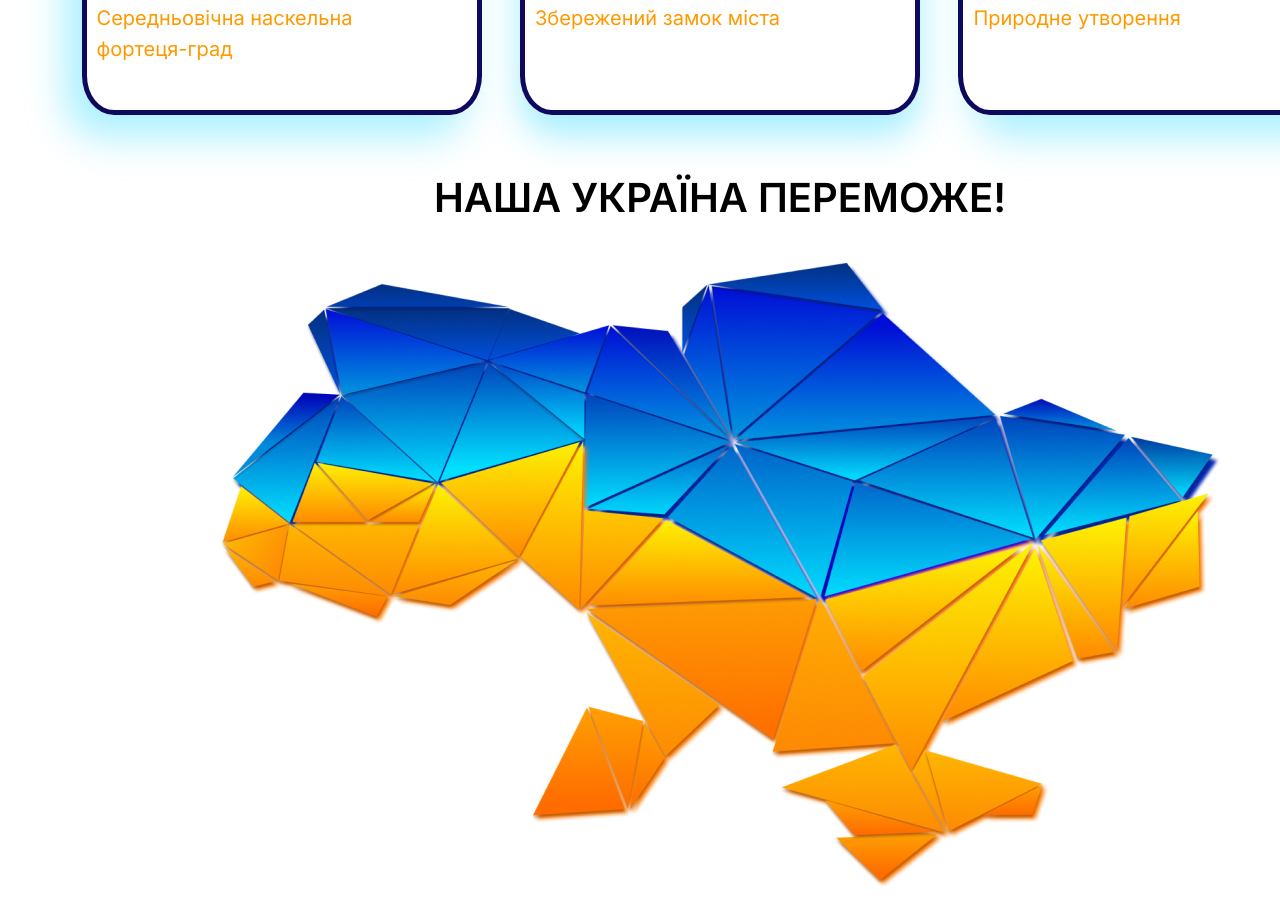
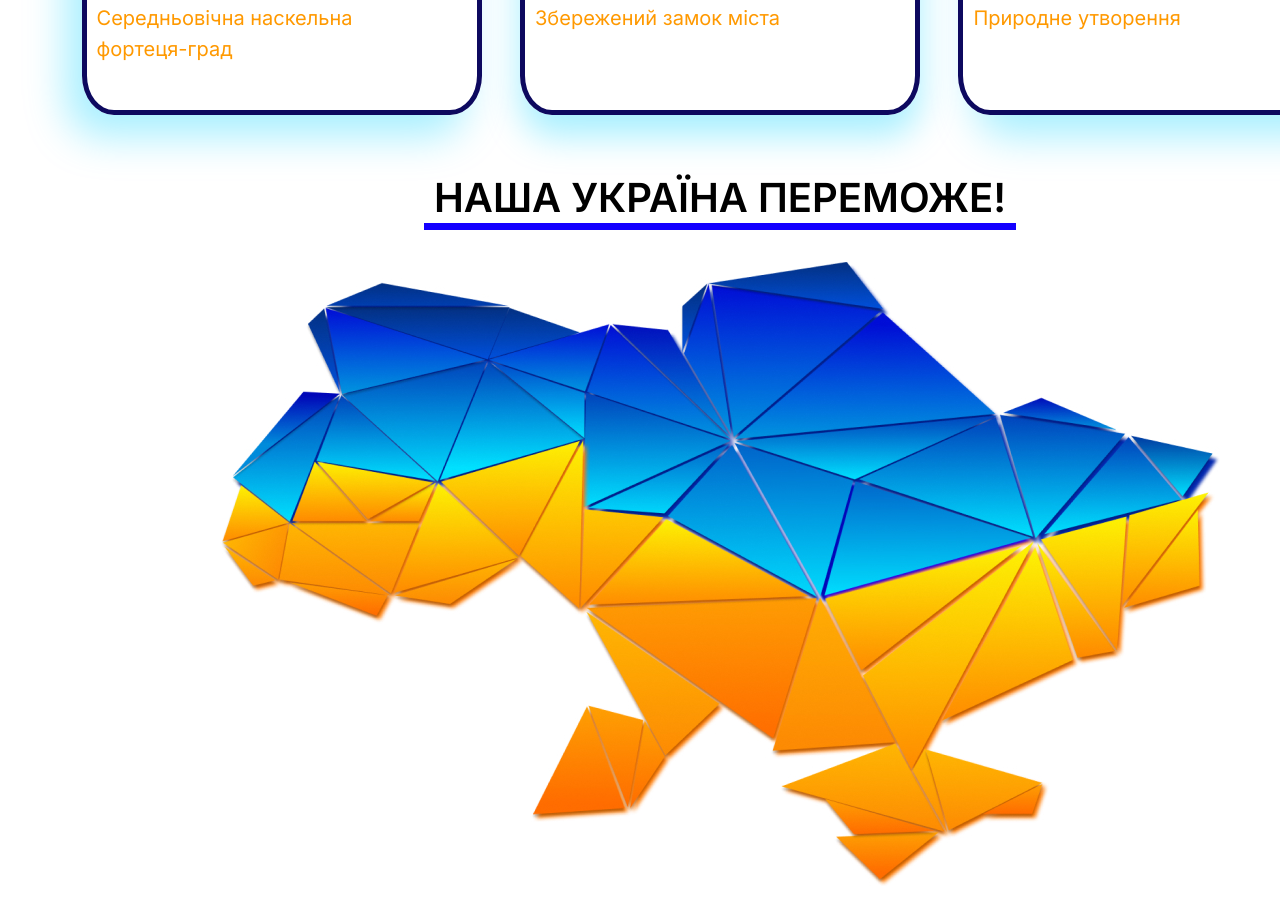
Before and after one commit to stakhandr/frontend, a plain HTML site: page hw_03/index.html in a window 1280 px wide. Shown: the part 1410-2319 px from the top of the page. Drawn offline with nearby package versions, Linux system fonts and the light colour scheme; a web font is replaced by a local one.

Commit message:
add line

```diff
--- a/hw_03/index.html
+++ b/hw_03/index.html
@@ -48,6 +48,7 @@
         </div>
         <div class="section win">
             <h2>НАША УКРАЇНА ПЕРЕМОЖЕ!</h2>
+            <div class="line"></div>
             <img src="./img/7e edukation.jpg" alt="Україна">
             <a href="" class="button">GO</a>
         </div>
--- a/hw_03/styles.css
+++ b/hw_03/styles.css
@@ -122,6 +122,14 @@ body {
 
 .win h2 {
   margin-top: 52px;
+  margin-bottom: -7px;
+}
+
+.line {
+  width: 592px;
+  height: 7px;
+  background: #1400ff;
+  margin-bottom: 32px;
 }
 
 .button {
```
